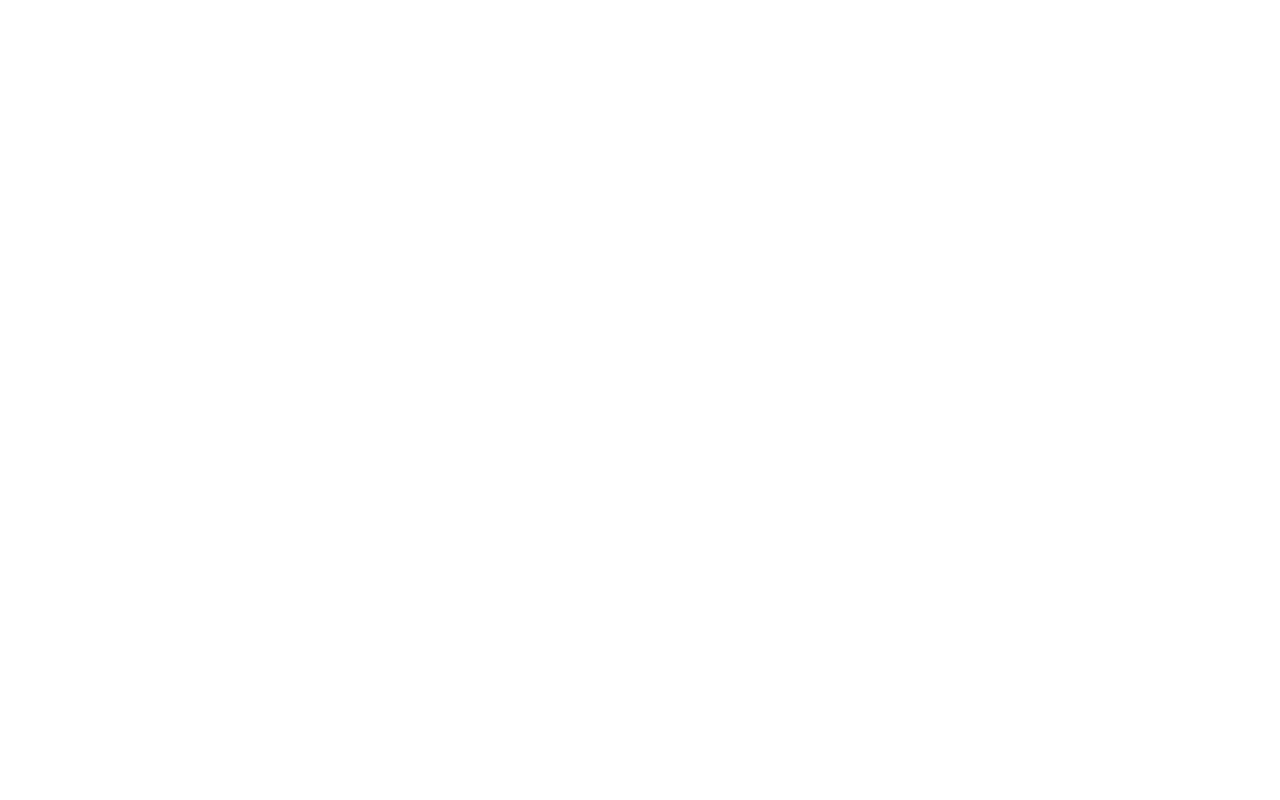
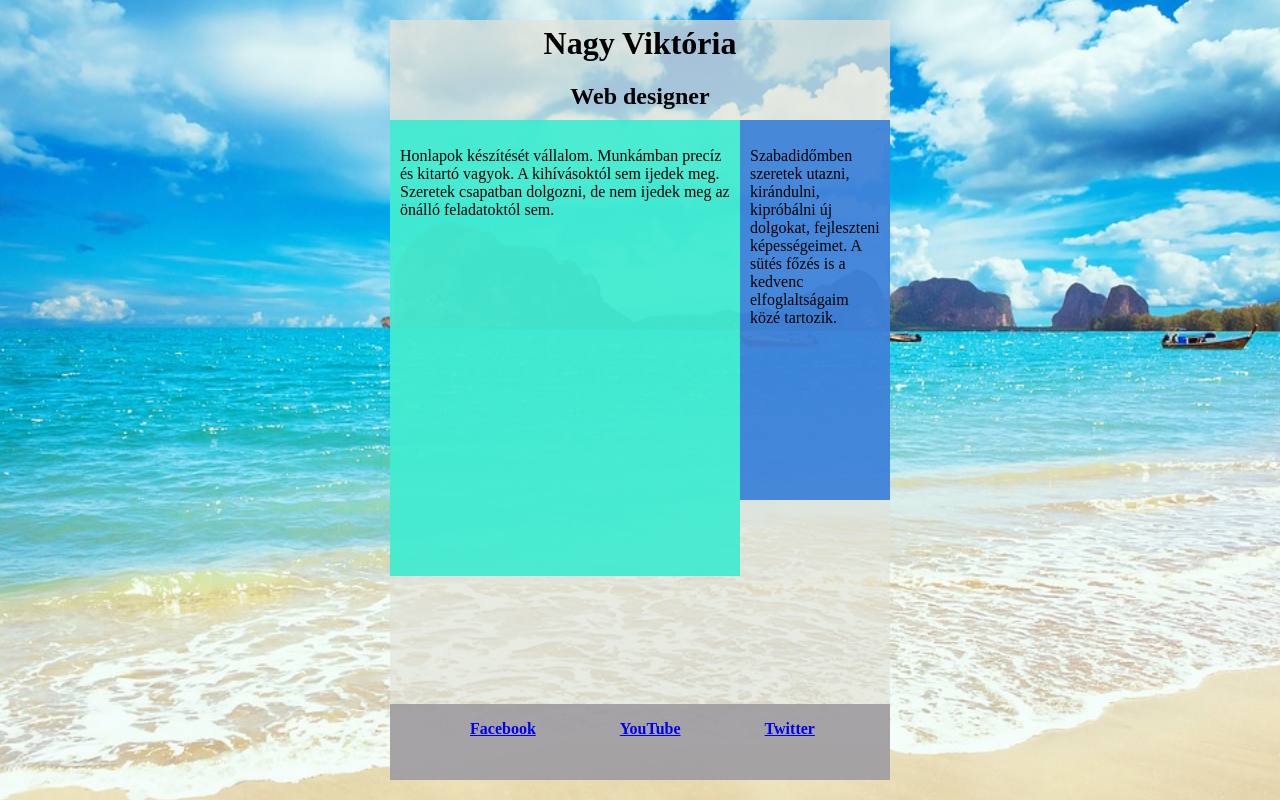
Before and after one commit to NagyViki79/introduction-in-layout, a plain HTML site: page index.html in a window 1280 px wide. Drawn offline with Linux system fonts and the light colour scheme.

Commit message:
content added

```diff
--- a/index.html
+++ b/index.html
@@ -5,8 +5,35 @@
   <title>introduction-in-layout</title>
   <meta name="viewport" content="width=device-width, initial-scale=1">
   <link rel="stylesheet" type="text/css" href="main.css">
-</head>
+  </head>
 <body>
+    <div class="container">
+        <div id="box-01" class="box">
+            <header>
+                <h1>Nagy Viktória</h1>
+                <h2>Web designer</h2>
+            </header>
+        </div>
+        <div id="box-02" class="box">
+            <main>
+                <p>Honlapok készítését vállalom. Munkámban precíz és kitartó vagyok. A kihívásoktól sem ijedek meg. Szeretek csapatban dolgozni, de nem ijedek meg az önálló feladatoktól sem.</p>
+            </main>
+        </div>
+        <div id="box-03" class="box">
+            <aside>
+                <p>Szabadidőmben szeretek utazni, kirándulni, kipróbálni új dolgokat, fejleszteni képességeimet. A sütés főzés is a kedvenc elfoglaltságaim közé tartozik.</p>
+            </aside>
+        </div>
+        <div id="box-04" class="box">
+            <footer>
+                <ul>
+                    <li><a href="https://www.facebook.com" title="Facebook">Facebook</a></li>
+                    <li><a href="https://www.youtube.com" title="Youtube">YouTube</a></li>
+                    <li><a href="https://www.twittercom" title="Twitter">Twitter</li>
+                </ul>
+            </footer>
+        </div>
+    </div>
 
 </body>
 </html>
--- a/main.css
+++ b/main.css
@@ -0,0 +1,62 @@
+body {
+    background: url(assets/seashore.jpg) no-repeat center center fixed;
+    background-size: cover;
+  }
+
+  .container {
+    width: 500px;
+    height: calc(100vh - 40px);
+    margin: 20px auto;
+    background-color:  rgba(226, 226, 217, 0.671);
+    position: relative;
+  }
+  .box {
+    position: absolute;
+  }
+  #box-01 {
+    background-color: rgba(226, 226, 217, 0.192);
+    left: 0;
+    right: 0;
+    height: 20%;
+  }
+  h1 {
+      margin-top: 5px;
+  }
+  h1, h2 {
+      text-align: center;
+  }
+  main, aside {
+      padding: 10px;
+      margin-top: 1px;
+  }
+  #box-02 {
+    background-color: rgba(49, 237, 206, 0.85);
+    top: 100px;
+    left: 0;
+    width: 70%;
+    height: 60%;
+  }
+
+  #box-03 {
+    background-color: rgba(44, 119, 216, 0.85);
+    top: 100px;
+    right: 0;
+    width: 30%;
+    height: 50%;
+  }
+
+  #box-04 {
+    background-color: rgba(154, 151, 156, 0.85);
+    bottom: 0;
+    width: 100%;
+    height: 10%;
+  }
+  li {
+      display: inline;
+      margin-right: 40px;
+      margin-left: 40px;
+      text-align: center;
+      font-weight: bold;
+      color:rgba(100, 100, 91, 0.192);
+
+  }
```
Also changed, not shown: assets/seashore.jpg (added).
